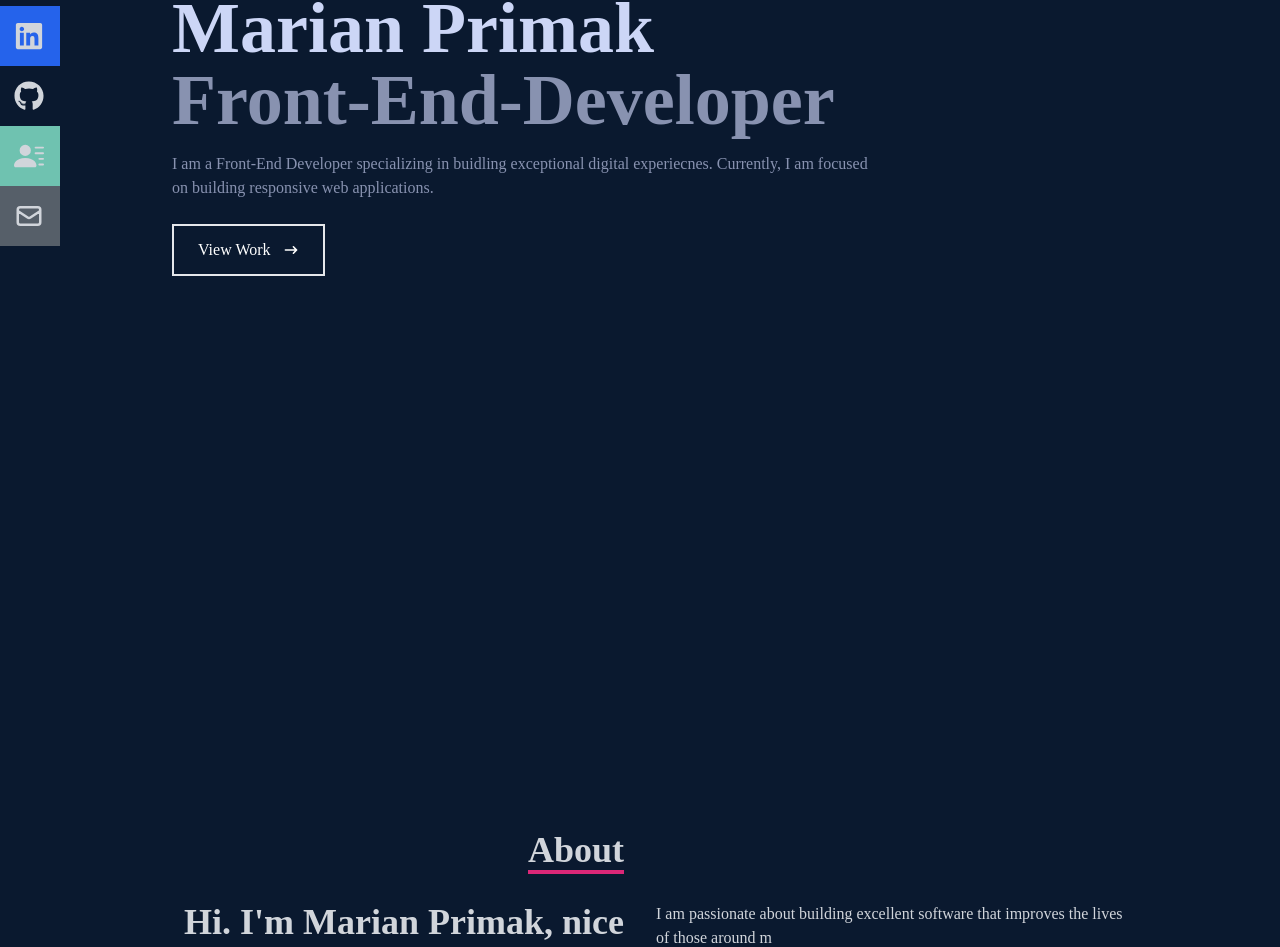
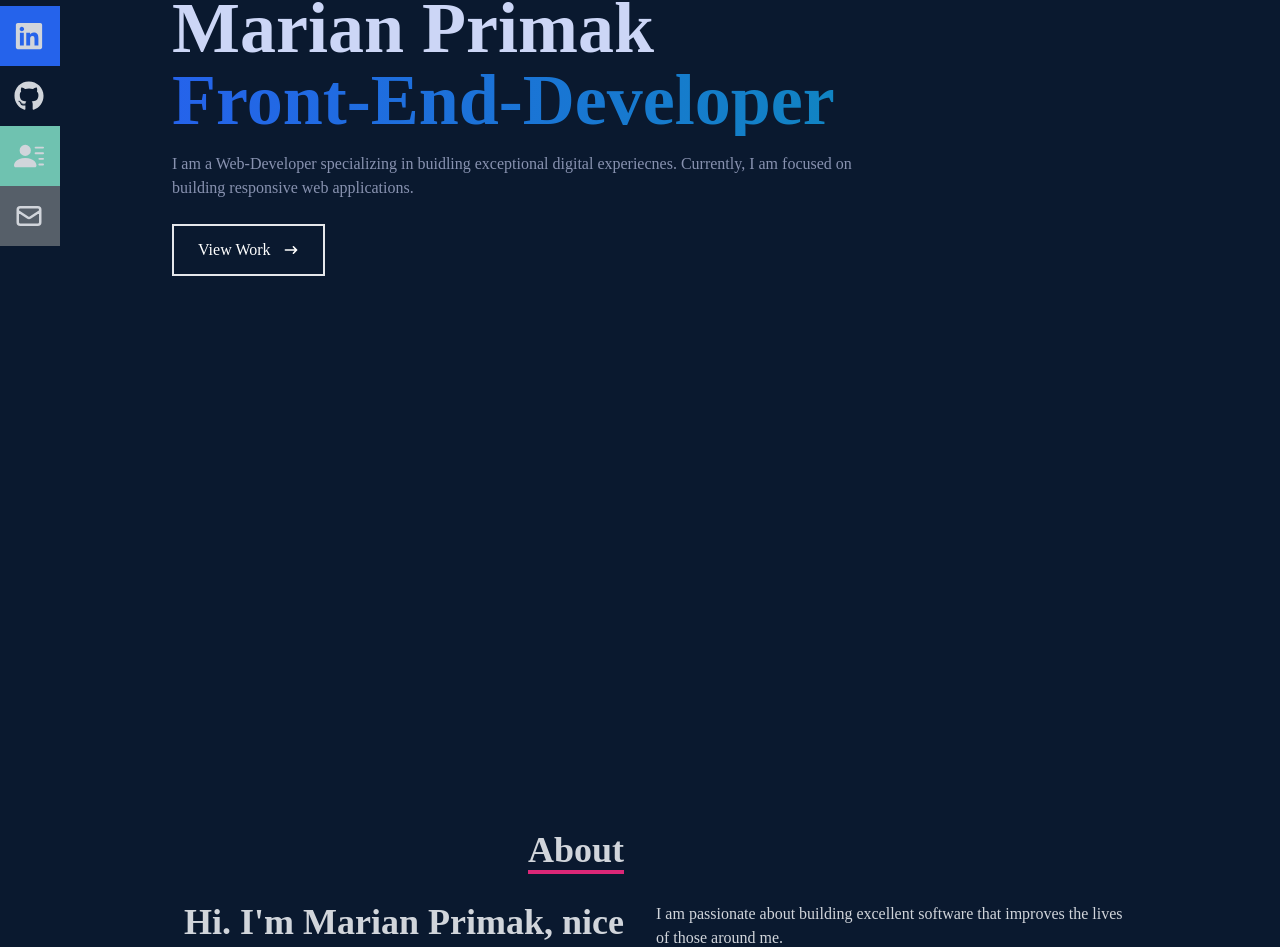
Before and after one commit to Knochen01/Portfolio-Website, a React (Create React App) app: page / in a window 1280 px wide. Shown: the part 274-1221 px from the top of the page. Built offline with nearby package versions, Linux system fonts and the light colour scheme.

Commit message:
minor changes

```diff
--- a/src/components/About.js
+++ b/src/components/About.js
@@ -22,7 +22,7 @@ const About = () => {
           <div>
             <p>
               I am passionate about building excellent software that improves
-              the lives of those around m
+              the lives of those around me.
             </p>
           </div>
         </div>
--- a/src/components/Home.js
+++ b/src/components/Home.js
@@ -11,13 +11,13 @@ const Home = () => {
         <h1 className="text-4xl sm:text-7xl font-bold text-[#ccd6f6] ">
           Marian Primak
         </h1>
-        <h2 className="text-4xl sm:text-7xl font-bold text-[#8892b0]">
+        <h2 className="text-4xl sm:text-7xl font-bold text-[#8892b0]  bg-gradient-to-r from-blue-600 to-cyan-600 bg-clip-text text-transparent">
           Front-End-Developer
         </h2>
         <p className="text-[#8892b0] py-4 max-w-[700px]">
-          I am a Front-End Developer specializing in buidling exceptional
-          digital experiecnes. Currently, I am focused on building responsive
-          web applications.
+          I am a Web-Developer specializing in buidling exceptional digital
+          experiecnes. Currently, I am focused on building responsive web
+          applications.
         </p>
         <ScrollLink to="work" smooth={true} duration={500}>
           <div>
--- a/src/components/Skills.js
+++ b/src/components/Skills.js
@@ -21,7 +21,7 @@ const Skills = () => {
           <p className="py-4">These are the technologies I've worked with</p>
         </div>
 
-        <div className="w-full grid grid-cols-2 sm:grid-cols-4 gap-4 text-center py-8">
+        <div className="w-full grid grid-cols-3 sm:grid-cols-4 gap-4 text-center py-8">
           <div className="shadow-md shadow-[#040c16] hover:scale-110 duration-500">
             <img className="w-20 mx-auto" src={html} alt="HTML icon" />
             <p className="my-4">HTML</p>
```
